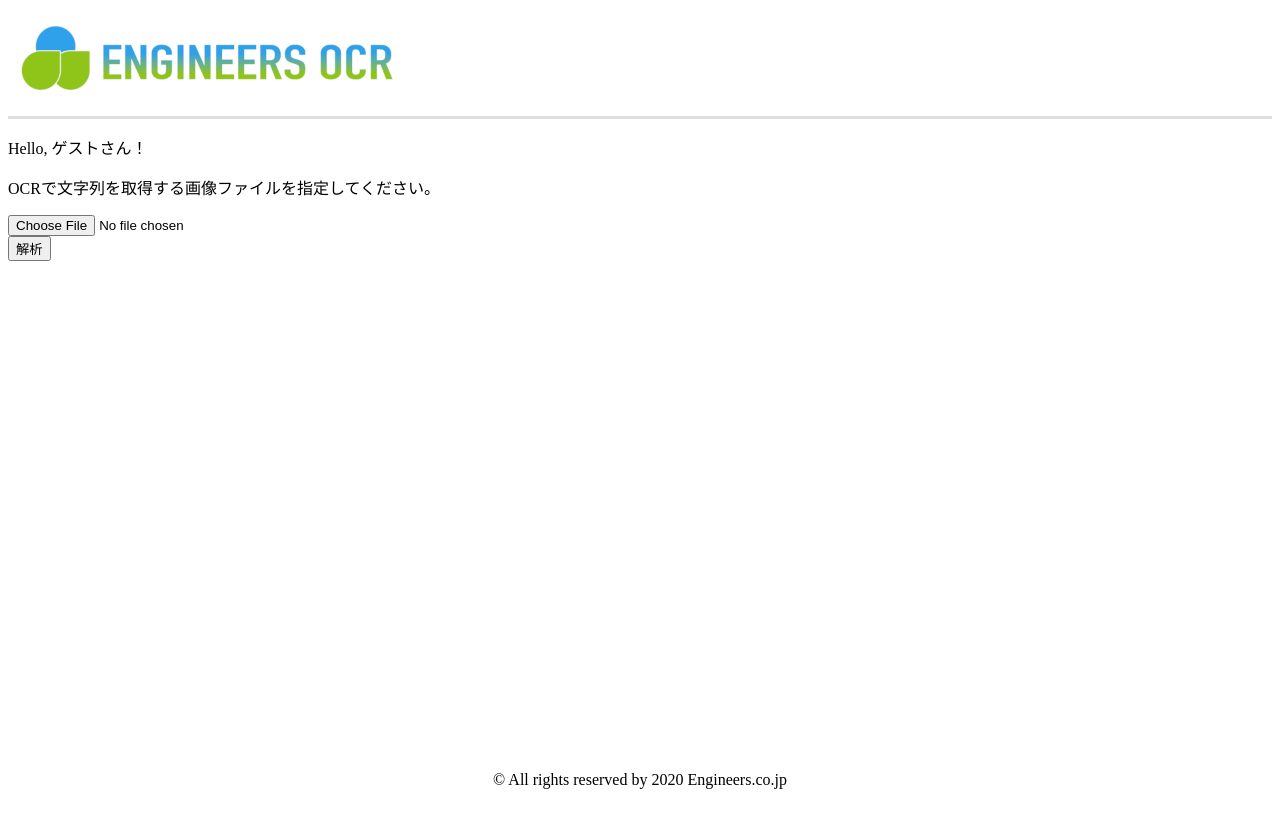
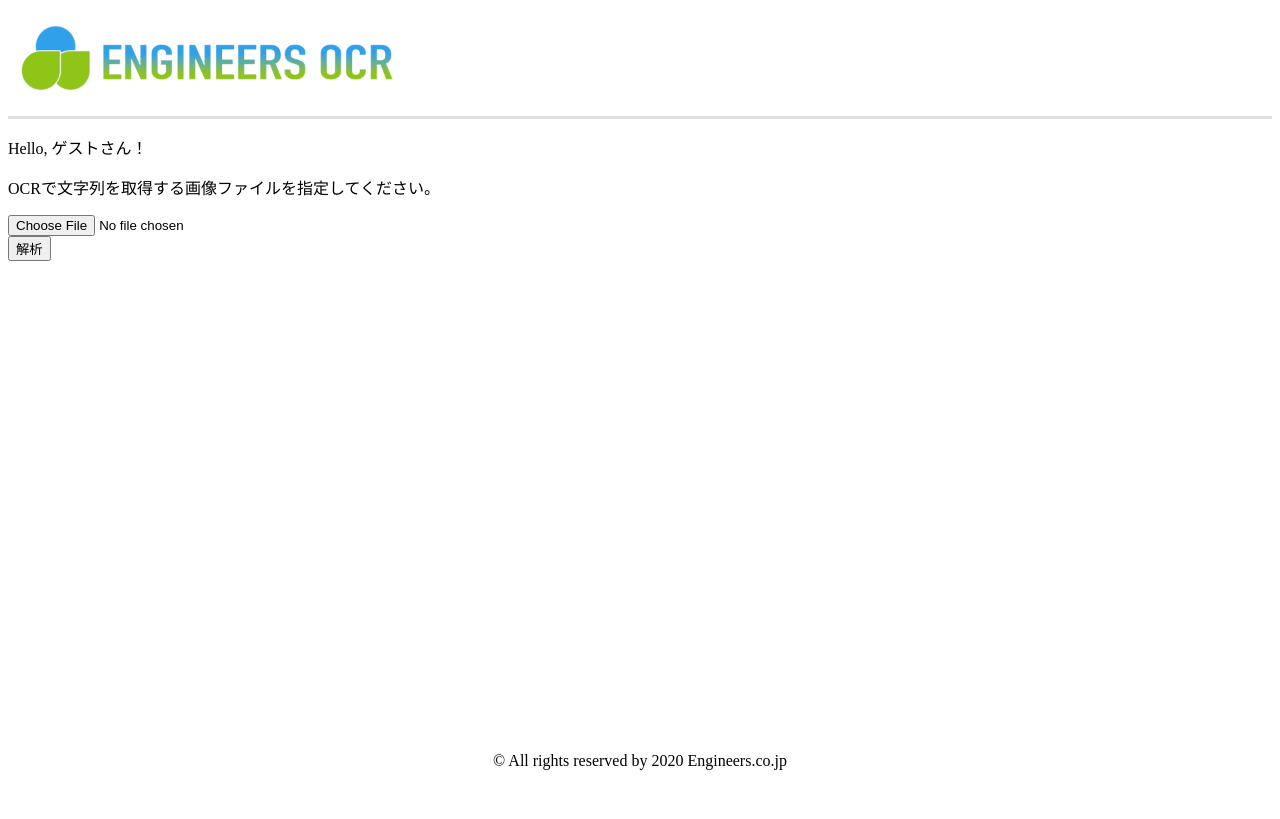
Before and after one commit to EngineersJP/ocr_documet_app, a Flask app: page / in a window 1280 px wide. After the commit the page ends 770 px from the top, so only its background shows below. Run offline with Flask 2, Linux system fonts and the light colour scheme.

Commit message:
Fix layouts

```diff
--- a/static/css/stylesheet.css
+++ b/static/css/stylesheet.css
@@ -33,7 +33,7 @@ p.header-logo a {
 }
 .main-content {
   height: 100%;
-  min-height: calc(100vh - 180px);
+  min-height: calc(100vh - 199px);
 }
 textarea {
   width: 47vw;
@@ -46,7 +46,7 @@ footer {
   text-align: center;
 }
 .loading {
-	width: 100%;
+	width: calc(100vw - 16px);
 	height: 100%;
 	background: #CBCBCB;
 	position: fixed;
```
